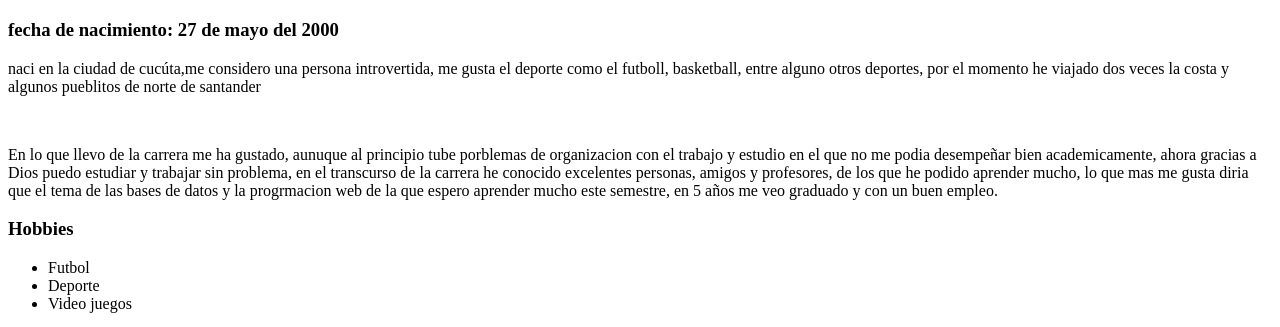
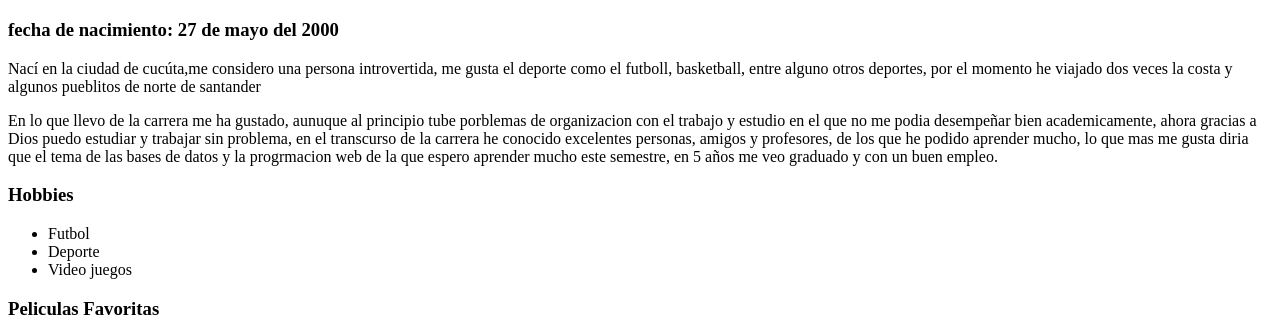
Before and after one commit to Danilo27211/primerapaginahtml, a plain HTML site: page index.html in a window 1280 px wide. Shown: the part 473-800 px from the top of the page. Drawn offline with Linux system fonts and the light colour scheme.

Commit message:
Update index.html

```diff
--- a/index.html
+++ b/index.html
@@ -8,8 +8,8 @@
 <body>
 	<h1 style="color:red;"> Dimar Danilo Lozano Ovallos</h1>
 	<h3>fecha de nacimiento: 27 de mayo del 2000</h3>
-	<p>naci en la ciudad de cucúta,me considero una persona introvertida, me gusta el deporte como el futboll, basketball, entre alguno otros deportes, por el momento he viajado dos veces la costa y algunos pueblitos de norte de santander </P>
-	</br>
+	<p>Nací en la ciudad de cucúta,me considero una persona introvertida, me gusta el deporte como el futboll, basketball, entre alguno otros deportes, por el momento he viajado dos veces la costa y algunos pueblitos de norte de santander </P>
+
 	<P>En lo que llevo de la carrera me ha gustado, aunuque al principio tube porblemas de organizacion con el trabajo y estudio en el que no me podia desempeñar bien academicamente, ahora gracias a Dios puedo estudiar y trabajar sin problema, en el transcurso de la carrera he conocido excelentes personas, amigos y profesores, de los que he podido aprender mucho, lo que mas me gusta diria que el tema de las bases de datos y la progrmacion web de la que espero aprender mucho este semestre, en 5 años me veo graduado y con un buen empleo.</P>
 
 	<h3>Hobbies</h3>
```
